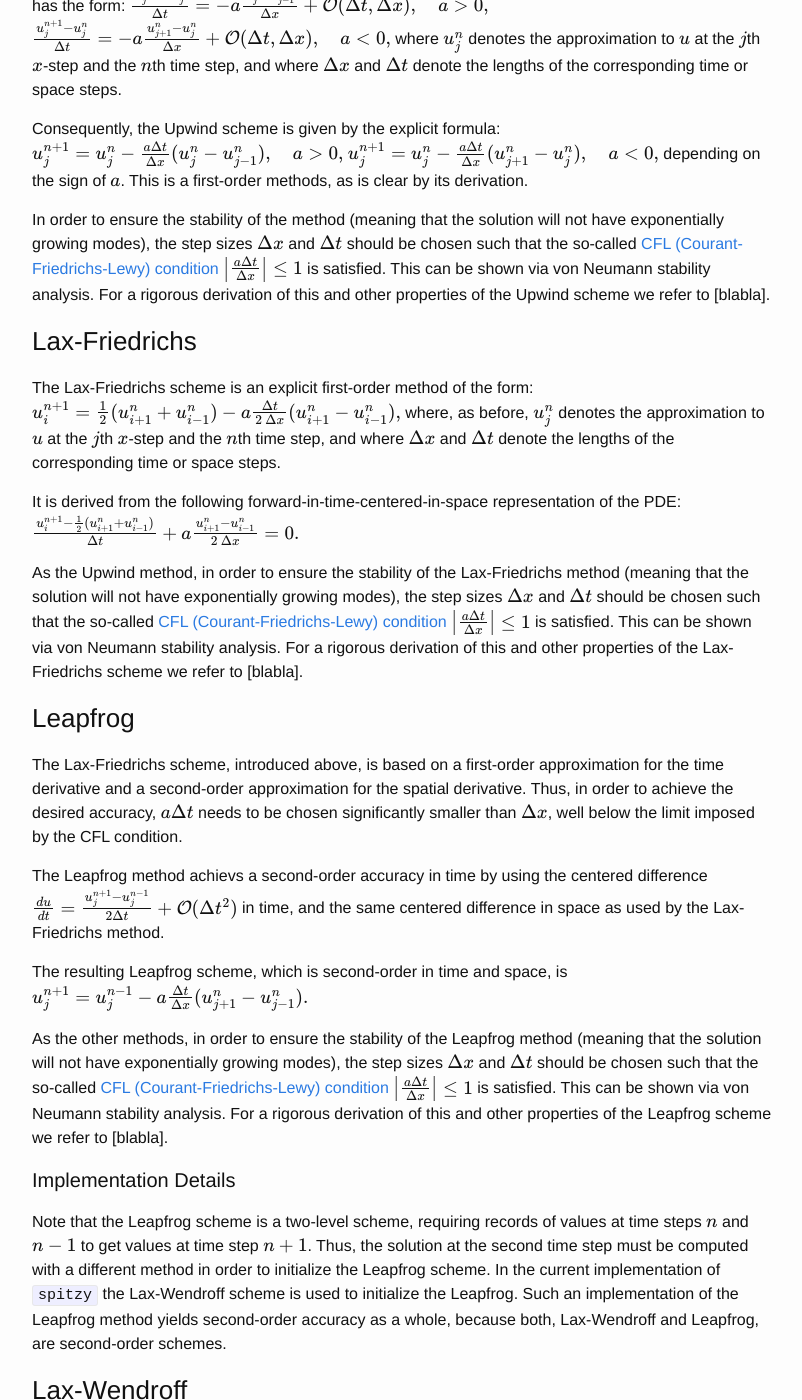
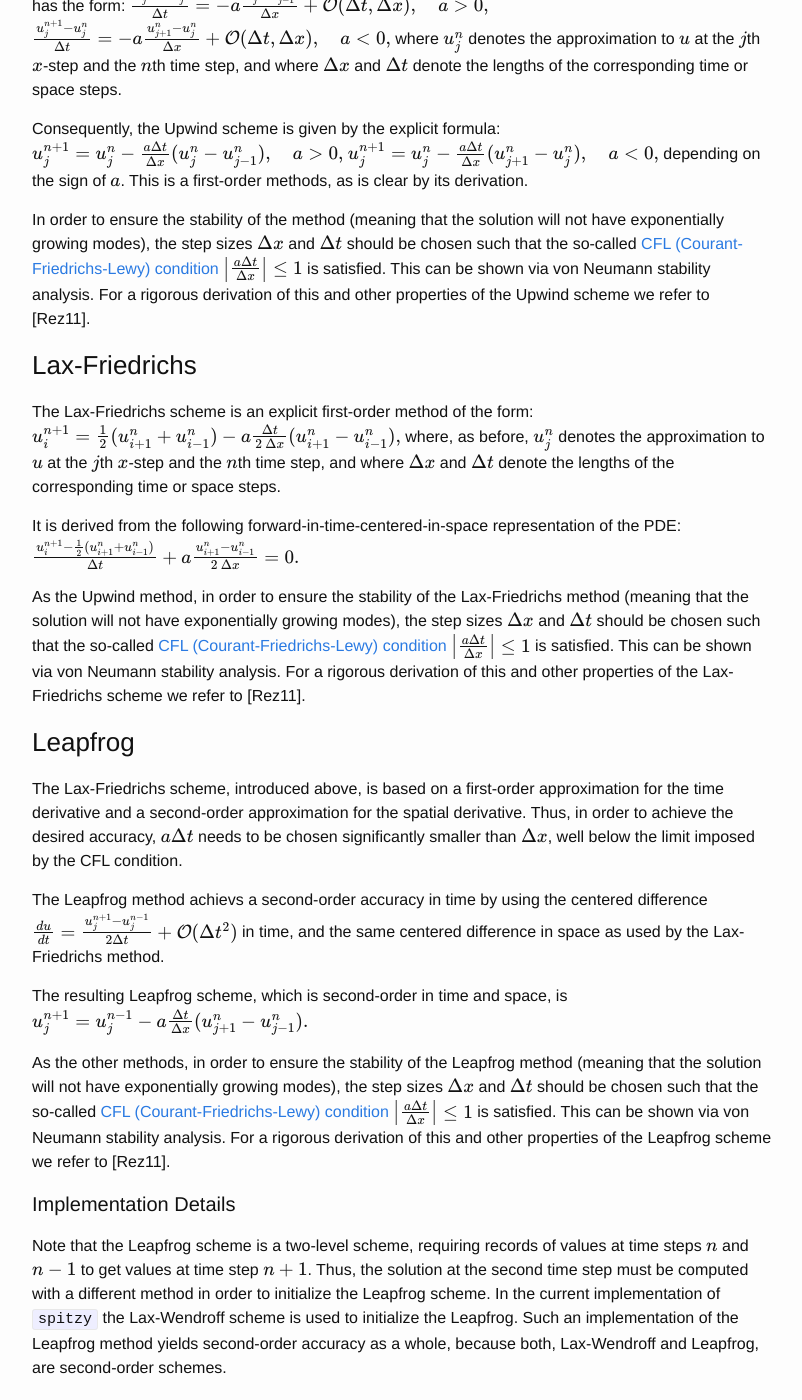
Before and after one commit to agisga/spitzy, a Jekyll site: the page built from _posts/2015-05-05-documentation.md, in a window 1280 px wide and 1400 px high, scrolled down 15036 px. Shown: the whole window, without its empty margins (238-1040 px from the left). Built offline with Jekyll 4.4.1, drawn with Linux system fonts in a browser that asks for light colours; Markdown is read by kramdown in place of the engine named in the settings; formulas are drawn with MathJax 3; some of the changed text lies outside the part shown.

Commit message:
little fixes

```diff
--- a/_config.yml
+++ b/_config.yml
@@ -3,7 +3,7 @@
 email: #alexej.go@googlemail.com
 description: > # this means to ignore newlines until "baseurl:"
   Solve differential equations in Ruby
-baseurl: "/spitzy/" # the subpath of your site, e.g. /blog/
+baseurl: "/spitzy" # the subpath of your site, e.g. /blog/
 url: #"http://yourdomain.com" # the base hostname & protocol for your site
 twitter_username: #jekyllrb
 github_username:  agisga
--- a/_posts/2015-05-05-documentation.md
+++ b/_posts/2015-05-05-documentation.md
@@ -28,9 +28,9 @@
 
   - [Upwind](#upwind)
 
+  - [Lax-Friedrichs](#lax_friedrichs)
+
   - [Leapfrog](#leapfrog)
-
-  - [Lax-Friedrichs](#lax_friedrichs)
 
   - [Lax-Wendroff](#lax_wendroff)
 
@@ -455,7 +455,7 @@
 
 In order to ensure the stability of the method (meaning that the solution will not have exponentially growing modes), the step sizes $\Delta x$ and $\Delta t$ should be chosen such that the so-called [CFL (Courant-Friedrichs-Lewy) condition](http://en.wikipedia.org/wiki/Courant%E2%80%93Friedrichs%E2%80%93Lewy_condition)
 $$\left| \frac{a\Delta t}{\Delta x} \right| \leq 1$$
-is satisfied. This can be shown via von Neumann stability analysis. For a rigorous derivation of this and other properties of the Upwind scheme we refer to [blabla].
+is satisfied. This can be shown via von Neumann stability analysis. For a rigorous derivation of this and other properties of the Upwind scheme we refer to [Rez11].
 
 <div id='lax_friedrichs'/>
 ### Lax-Friedrichs
@@ -469,7 +469,7 @@
 
 As the Upwind method, in order to ensure the stability of the Lax-Friedrichs method (meaning that the solution will not have exponentially growing modes), the step sizes $\Delta x$ and $\Delta t$ should be chosen such that the so-called [CFL (Courant-Friedrichs-Lewy) condition](http://en.wikipedia.org/wiki/Courant%E2%80%93Friedrichs%E2%80%93Lewy_condition)
 $$\left| \frac{a\Delta t}{\Delta x} \right| \leq 1$$
-is satisfied. This can be shown via von Neumann stability analysis. For a rigorous derivation of this and other properties of the Lax-Friedrichs scheme we refer to [blabla].
+is satisfied. This can be shown via von Neumann stability analysis. For a rigorous derivation of this and other properties of the Lax-Friedrichs scheme we refer to [Rez11].
 
 <div id='leapfrog'/>
 ### Leapfrog
@@ -486,7 +486,7 @@
 
 As the other methods, in order to ensure the stability of the Leapfrog method (meaning that the solution will not have exponentially growing modes), the step sizes $\Delta x$ and $\Delta t$ should be chosen such that the so-called [CFL (Courant-Friedrichs-Lewy) condition](http://en.wikipedia.org/wiki/Courant%E2%80%93Friedrichs%E2%80%93Lewy_condition)
 $$\left| \frac{a\Delta t}{\Delta x} \right| \leq 1$$
-is satisfied. This can be shown via von Neumann stability analysis. For a rigorous derivation of this and other properties of the Leapfrog scheme we refer to [blabla].
+is satisfied. This can be shown via von Neumann stability analysis. For a rigorous derivation of this and other properties of the Leapfrog scheme we refer to [Rez11].
 
 #### Implementation Details
 
@@ -509,7 +509,7 @@
 
 As the other methods, in order to ensure the stability of the Lax-Wendroff method (meaning that the solution will not have exponentially growing modes), the step sizes $\Delta x$ and $\Delta t$ should be chosen such that the so-called [CFL (Courant-Friedrichs-Lewy) condition](http://en.wikipedia.org/wiki/Courant%E2%80%93Friedrichs%E2%80%93Lewy_condition)
 $$\left| \frac{a\Delta t}{\Delta x} \right| \leq 1$$
-is satisfied. This can be shown via von Neumann stability analysis. For a rigorous derivation of this and other properties of the Lax-Wendroff scheme we refer to [blabla].
+is satisfied. This can be shown via von Neumann stability analysis. For a rigorous derivation of this and other properties of the Lax-Wendroff scheme we refer to [Rez11].
 
 ### Implementation
 
@@ -561,4 +561,6 @@
 - [QSS07] A. Quarteroni, R. Sacco, F. Saleri (2007) *Numerical Mathematics*, 2nd ed., Texts in Applied Mathematics. Springer.
 - [Arn11] D. N. Arnold (2011) *Lecture notes on Numerical Analysis of Partial Differential Equations*, version of 2011-09-05. Lecture notes MATH 8445 Numerical Analysis of Differential Equations, University of Minnesota. <http://www.ima.umn.edu/~arnold//8445.f11/notes.pdf>
 - [Sha86] L. F. Shampine (1986) *Some practical Runge-Kutta formulas*. Math. Comput. 46, 173 (January 1986), 135-150. DOI=10.2307/2008219 http://dx.doi.org/10.2307/2008219
-- [DP80]  J. R. Dormand, P. J. Prince (1980), *A family of embedded Runge-Kutta formulae*, Journal of Computational and Applied Mathematics 6 (1): 19–26, doi:10.1016/0771-050X(80)90013-3.
+- [DP80]  J. R. Dormand, P. J. Prince (1980) *A family of embedded Runge-Kutta formulae*, Journal of Computational and Applied Mathematics 6 (1): 19–26, doi:10.1016/0771-050X(80)90013-3.
+- [Rez11] L. Rezzolla (2011) *Numerical Methods for the Solution of Partial*, Lecture Notes for the COMPSTAR School on Computational Astrophysics, 8-13/02/10, Caen, France. <http://www.aei.mpg.de/~rezzolla/lnotes/Evolution_Pdes/evolution_pdes_lnotes.pdf>
+Differential Equations
```
